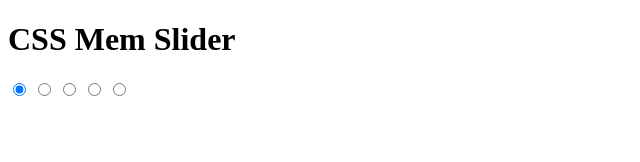
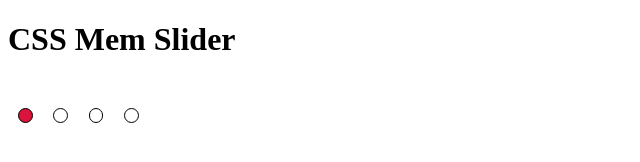
Before and after one commit to zhadan93/cssMemSlider, a plain HTML site: page cssMemSlider/index.html in a window 1280 px wide. Shown: the whole page, without its empty margins (0-640 px from the left). Drawn offline with Linux system fonts and the light colour scheme.

Commit message:
feat: add radio button style (Sun, May 15, 2022 01:45:07 PM)

```diff
--- a/cssMemSlider/index.html
+++ b/cssMemSlider/index.html
@@ -1,5 +1,6 @@
 <!DOCTYPE html>
 <html lang="en">
+
 <head>
   <meta charset="UTF-8">
   <meta http-equiv="X-UA-Compatible" content="IE=edge">
@@ -8,7 +9,8 @@
   <link rel="stylesheet" href="./style.css">
   <link rel="shortcut icon" href="./favicon.ico" type="image/x-icon">
 </head>
-<body>
+
+<body class="page">
   <header class="header">
     <h1 class="title">CSS Mem Slider</h1>
   </header>
@@ -18,18 +20,15 @@
       <input class="slider__radio-button" type="radio" name="slides" id="slide2">
       <input class="slider__radio-button" type="radio" name="slides" id="slide3">
       <input class="slider__radio-button" type="radio" name="slides" id="slide4">
-      <input class="slider__radio-button" type="radio" name="slides" id="slide5">
 
       <div class="slider__img-content">
         <div class="slider__img img1"></div>
         <div class="slider__img img2"></div>
         <div class="slider__img img3"></div>
         <div class="slider__img img4"></div>
-        <div class="slider__img img5"></div>
       </div>
 
       <div class="slider__text-content">
-        <div class="slider__text"></div>
         <div class="slider__text"></div>
         <div class="slider__text"></div>
         <div class="slider__text"></div>
@@ -41,9 +40,9 @@
         <label class="slider__control-area" for="slide2"><span class="slider__control-button"></span></label>
         <label class="slider__control-area" for="slide3"><span class="slider__control-button"></span></label>
         <label class="slider__control-area" for="slide4"><span class="slider__control-button"></span></label>
-        <label class="slider__control-area" for="slide5"><span class="slider__control-button"></span></label>
       </div>
     </div>
   </main>
 </body>
+
 </html>
--- a/cssMemSlider/style.css
+++ b/cssMemSlider/style.css
@@ -0,0 +1,40 @@
+.slider__radio-button {
+  width: 0;
+  height: 0;
+}
+
+.slider__controls {
+  display: flex;
+}
+
+.slider__control-area {
+  display: flex;
+  align-items: center;
+  justify-content: center;
+  width: 2.2rem;
+  height: 2.2rem;
+  cursor: pointer;
+}
+
+.slider__control-button {
+  display: flex;
+  width: 0.8rem;
+  height: 0.8rem;
+  border: 0.1rem solid #000000;
+  border-radius: 100%;
+}
+
+.slider__control-area:hover .slider__control-button {
+  background-color: aqua;
+}
+
+.slider__control-area:active .slider__control-button {
+  background-color: blue;
+}
+
+input:nth-of-type(1):checked ~ .slider__controls label:nth-of-type(1) .slider__control-button,
+input:nth-of-type(2):checked ~ .slider__controls label:nth-of-type(2) .slider__control-button,
+input:nth-of-type(3):checked ~ .slider__controls label:nth-of-type(3) .slider__control-button,
+input:nth-of-type(4):checked ~ .slider__controls label:nth-of-type(4) .slider__control-button {
+  background-color: crimson;
+}
```
